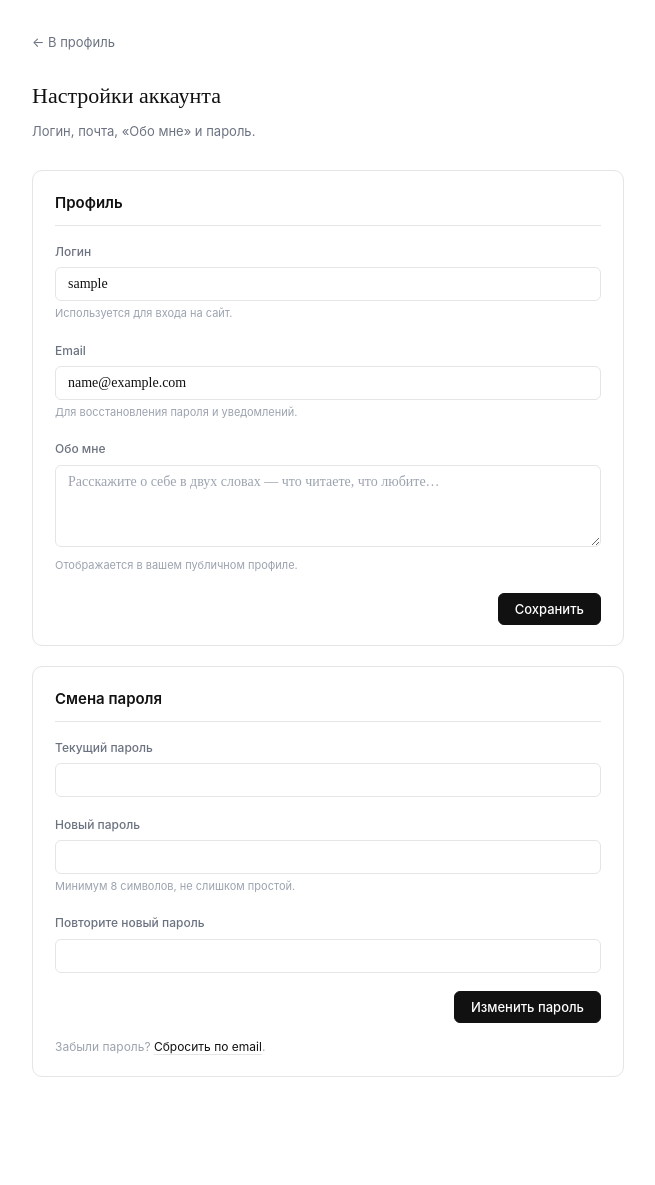
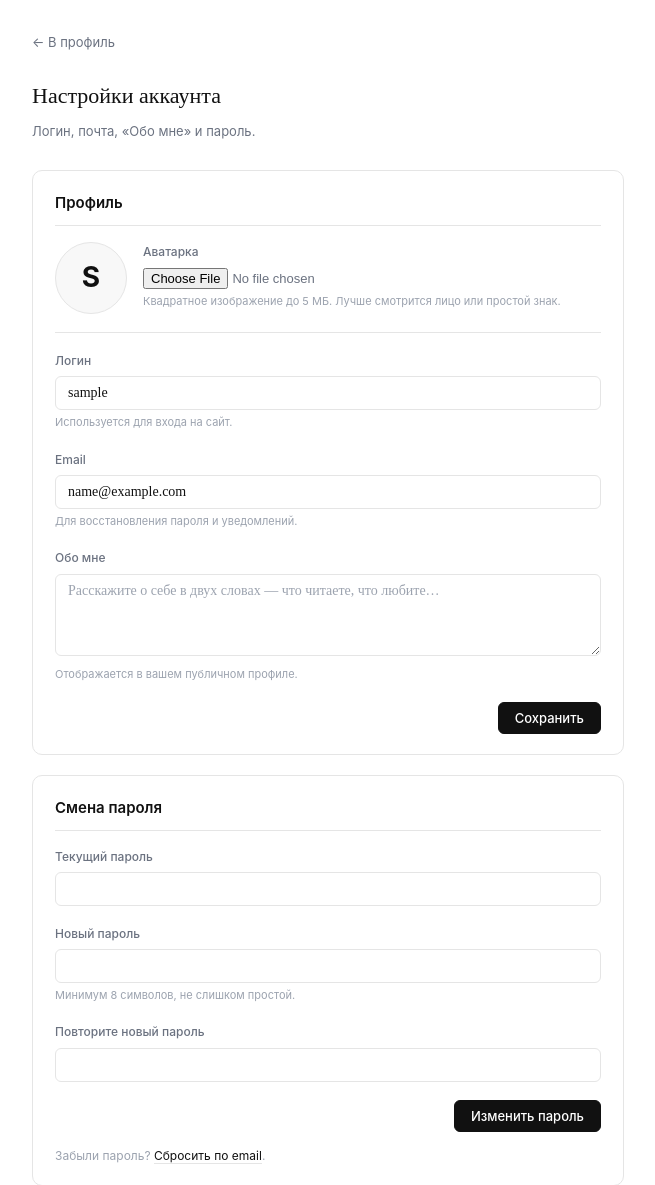
Before and after one commit to ipareman/booksrecommend, a Django app: page /users/settings/ in a window 1280 px wide. Shown: the part 53-1238 px from the top of the page, without its empty margins (312-967 px from the left). Before the commit the page ends 1130 px from the top, so only its background shows below. Run offline with Django 5.2, Linux system fonts and the light colour scheme; the visitor is signed in with stand-in values (Sample User, id 1); data comes from the database, SQL or seed files in the repository; data that the repository does not hold is empty; parts of the project's set-up code (start-up, migrations or seed data) failed here and were passed over; some libraries are stand-ins or nearby versions; some web fonts are replaced.

Commit message:
Была добавлена аватарка

```diff
--- a/core/static/css/main.css
+++ b/core/static/css/main.css
@@ -2844,9 +2844,19 @@ h1, h2, h3 { font-family: 'Mltsvfont'; font-weight: 400; }
   width: 80px; height: 80px; border-radius: 50%;
   background: linear-gradient(135deg, var(--accent) 0%, #c084fc 100%);
   color: white;
+  overflow: hidden;
   display: flex; align-items: center; justify-content: center;
   font-size: 34px; font-weight: 700;
   box-shadow: 0 4px 14px rgba(99,102,241,.25);
+}
+.pp-header__avatar img {
+  width: 100%;
+  height: 100%;
+  display: block;
+  object-fit: cover;
+}
+.pp-header__avatar span {
+  line-height: 1;
 }
 .pp-header__main { min-width: 0; }
 .pp-header__name-row {
@@ -3282,7 +3292,14 @@ h1, h2, h3 { font-family: 'Mltsvfont'; font-weight: 400; }
   background: linear-gradient(135deg, var(--accent) 0%, #c084fc 100%);
   color: white; display: flex; align-items: center; justify-content: center;
   font-size: 16px; font-weight: 700;
+  overflow: hidden;
   transition: transform .15s ease;
+}
+.pp-friend__avatar img {
+  width: 100%;
+  height: 100%;
+  display: block;
+  object-fit: cover;
 }
 .pp-friend:hover .pp-friend__avatar { transform: scale(1.06); }
 .pp-friend__name {
@@ -3576,6 +3593,83 @@ h1, h2, h3 { font-family: 'Mltsvfont'; font-weight: 400; }
   z-index: 1;
 }
 
+/* ── USER AVATARS ───────────────────────────────────────────────────────── */
+.profile-self-head {
+  display: flex;
+  align-items: center;
+  gap: 12px;
+  min-width: 0;
+}
+.profile-self-head__avatar {
+  width: 52px;
+  height: 52px;
+  flex: 0 0 52px;
+  border-radius: 50%;
+  overflow: hidden;
+  background: linear-gradient(135deg, var(--accent) 0%, #c084fc 100%);
+  color: white;
+  display: flex;
+  align-items: center;
+  justify-content: center;
+  font-size: 20px;
+  font-weight: 700;
+  box-shadow: 0 4px 14px rgba(99,102,241,.25);
+}
+.profile-self-head__avatar img {
+  width: 100%;
+  height: 100%;
+  object-fit: cover;
+  display: block;
+}
+.profile-self-head__bio {
+  max-width: 520px;
+  color: var(--muted);
+  font-size: 13px;
+  line-height: 1.5;
+  margin-top: 4px;
+}
+.settings-avatar {
+  display: flex;
+  gap: 16px;
+  align-items: flex-start;
+  padding-bottom: 18px;
+  margin-bottom: 18px;
+  border-bottom: 1px solid var(--border);
+}
+.settings-avatar__preview {
+  width: 72px;
+  height: 72px;
+  flex: 0 0 72px;
+  border-radius: 50%;
+  overflow: hidden;
+  border: 1px solid var(--border);
+  background: var(--surface);
+  color: var(--ink);
+  display: flex;
+  align-items: center;
+  justify-content: center;
+  font-size: 28px;
+  font-weight: 700;
+}
+.settings-avatar__preview img {
+  width: 100%;
+  height: 100%;
+  display: block;
+  object-fit: cover;
+}
+.settings-avatar__body {
+  flex: 1;
+  min-width: 0;
+}
+.settings-avatar__input {
+  width: 100%;
+  font-size: 13px;
+  color: var(--muted);
+}
+.settings-avatar__remove {
+  margin-top: 10px;
+}
+
 @media (max-width: 600px) {
   .toasts {
     top: 12px;
@@ -3583,4 +3677,7 @@ h1, h2, h3 { font-family: 'Mltsvfont'; font-weight: 400; }
     left: 12px;
     width: auto;
   }
-}
+  .settings-avatar {
+    align-items: center;
+  }
+}
--- a/users/models.py
+++ b/users/models.py
@@ -7,6 +7,7 @@ from django.dispatch import receiver
 
 class UserProfile(models.Model):
     user            = models.OneToOneField(User, on_delete=models.CASCADE, related_name="profile")
+    avatar          = models.ImageField(upload_to="avatars/", blank=True, null=True)
     bio             = models.TextField(blank=True)
     telegram_username = models.CharField(
         max_length=100, blank=True,
--- a/users/templates/users/_profile_header.html
+++ b/users/templates/users/_profile_header.html
@@ -1,7 +1,11 @@
 {# Шапка публичного профиля: аватар-буквица, имя, bio, статус «сейчас читает» #}
 <div class="pp-header">
   <div class="pp-header__avatar">
-    {{ target_user.username|make_list|first|upper }}
+    {% if target_profile and target_profile.avatar %}
+      <img src="{{ target_profile.avatar.url }}" alt="">
+    {% else %}
+      <span>{{ target_user.username|make_list|first|upper }}</span>
+    {% endif %}
   </div>
 
   <div class="pp-header__main">
--- a/users/templates/users/account_settings.html
+++ b/users/templates/users/account_settings.html
@@ -17,9 +17,31 @@
   <section class="settings-card">
     <h2 class="settings-card__title">Профиль</h2>
 
-    <form method="post" novalidate>
+    <form method="post" enctype="multipart/form-data" novalidate>
       {% csrf_token %}
       <input type="hidden" name="action" value="profile">
+
+      <div class="settings-avatar">
+        <div class="settings-avatar__preview">
+          {% if profile.avatar %}
+            <img src="{{ profile.avatar.url }}" alt="">
+          {% else %}
+            <span>{{ request.user.username|make_list|first|upper }}</span>
+          {% endif %}
+        </div>
+        <div class="settings-avatar__body">
+          <label class="form-label" for="id_avatar">Аватарка</label>
+          <input id="id_avatar" class="settings-avatar__input" type="file" name="avatar" accept="image/*">
+          {% if errors.avatar %}<p class="form-error">{{ errors.avatar }}</p>{% endif %}
+          <p class="form-hint">Квадратное изображение до 5 МБ. Лучше смотрится лицо или простой знак.</p>
+          {% if profile.avatar %}
+          <label class="form-check settings-avatar__remove">
+            <input type="checkbox" name="remove_avatar" value="1">
+            Удалить текущую аватарку
+          </label>
+          {% endif %}
+        </div>
+      </div>
 
       <div class="form-group">
         <label class="form-label" for="id_username">Логин</label>
--- a/users/views.py
+++ b/users/views.py
@@ -517,6 +517,8 @@ def account_settings(request):
             new_username = (request.POST.get("username") or "").strip()
             new_email    = (request.POST.get("email") or "").strip()
             new_bio      = (request.POST.get("bio") or "").strip()
+            new_avatar   = request.FILES.get("avatar")
+            remove_avatar = request.POST.get("remove_avatar") == "1"
 
             if not new_username:
                 errors["username"] = "Логин не может быть пустым."
@@ -531,12 +533,28 @@ def account_settings(request):
             if len(new_bio) > 1000:
                 errors["bio"] = "Максимум 1000 символов."
 
+            if new_avatar:
+                if new_avatar.size > 5 * 1024 * 1024:
+                    errors["avatar"] = "Файл должен быть не больше 5 МБ."
+                elif not (new_avatar.content_type or "").startswith("image/"):
+                    errors["avatar"] = "Загрузите изображение."
+
             if not errors:
                 user.username = new_username
                 user.email    = new_email
                 user.save(update_fields=["username", "email"])
                 profile.bio = new_bio
-                profile.save(update_fields=["bio"])
+                update_fields = ["bio"]
+                if remove_avatar and profile.avatar:
+                    profile.avatar.delete(save=False)
+                    profile.avatar = None
+                    update_fields.append("avatar")
+                if new_avatar:
+                    if profile.avatar:
+                        profile.avatar.delete(save=False)
+                    profile.avatar = new_avatar
+                    update_fields.append("avatar")
+                profile.save(update_fields=update_fields)
                 messages.success(request, "Профиль обновлён.")
                 return redirect("account_settings")
 
```
Also changed, not shown: users/templates/users/_profile_social.html (+7 -1 lines), users/templates/users/profile.html (+19 -5 lines), users/migrations/0009_userprofile_avatar.py (added).
